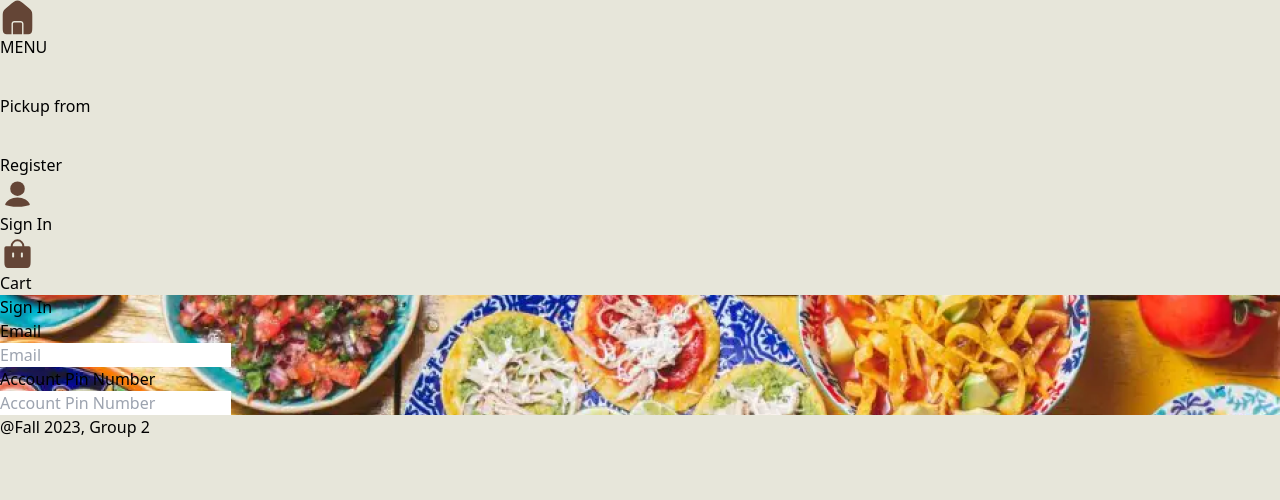
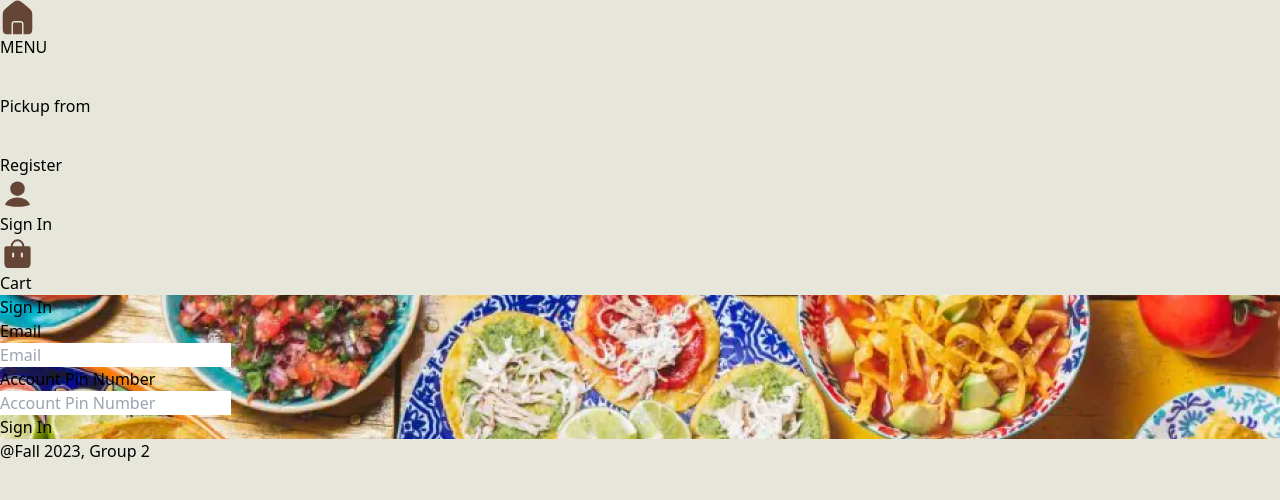
Before and after one commit to ujwal2003/DB-Team02-WebApp, a React (Vite) app in the folder client/: page /SignIn in a window 1280 px wide. Shown: the top 500 px of the page. Built offline with nearby package versions, Linux system fonts and the light colour scheme.

Commit message:
added a button for the sign in page

```diff
--- a/client/src/pages/signin.jsx
+++ b/client/src/pages/signin.jsx
@@ -48,6 +48,13 @@ function SignIn() {
               className="form-control"
             />
           </div>
+          <div className="mb-8">
+            <div className="flex justify-center">
+              <button className="w-32 h-12 bg-[#05204A]  rounded-md text-white" type="submit">
+                Sign In
+              </button>
+            </div>
+          </div>
         </div>
       </div>
     </main>
```
